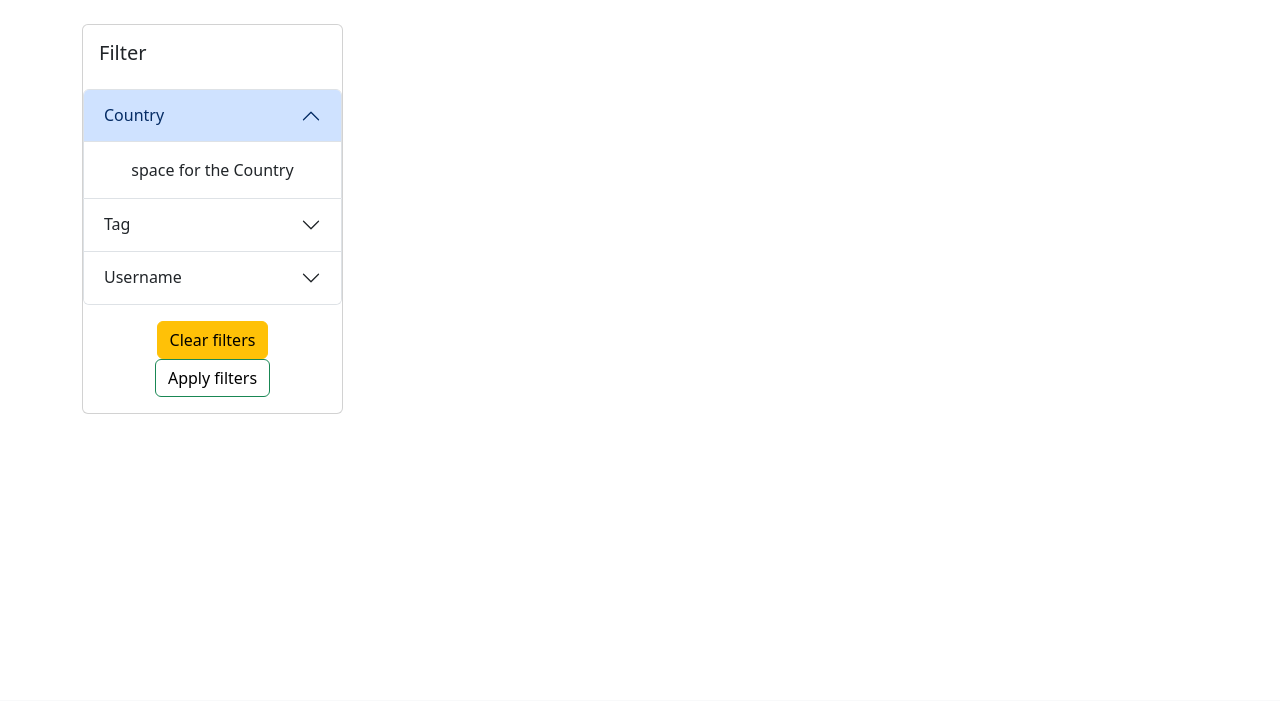
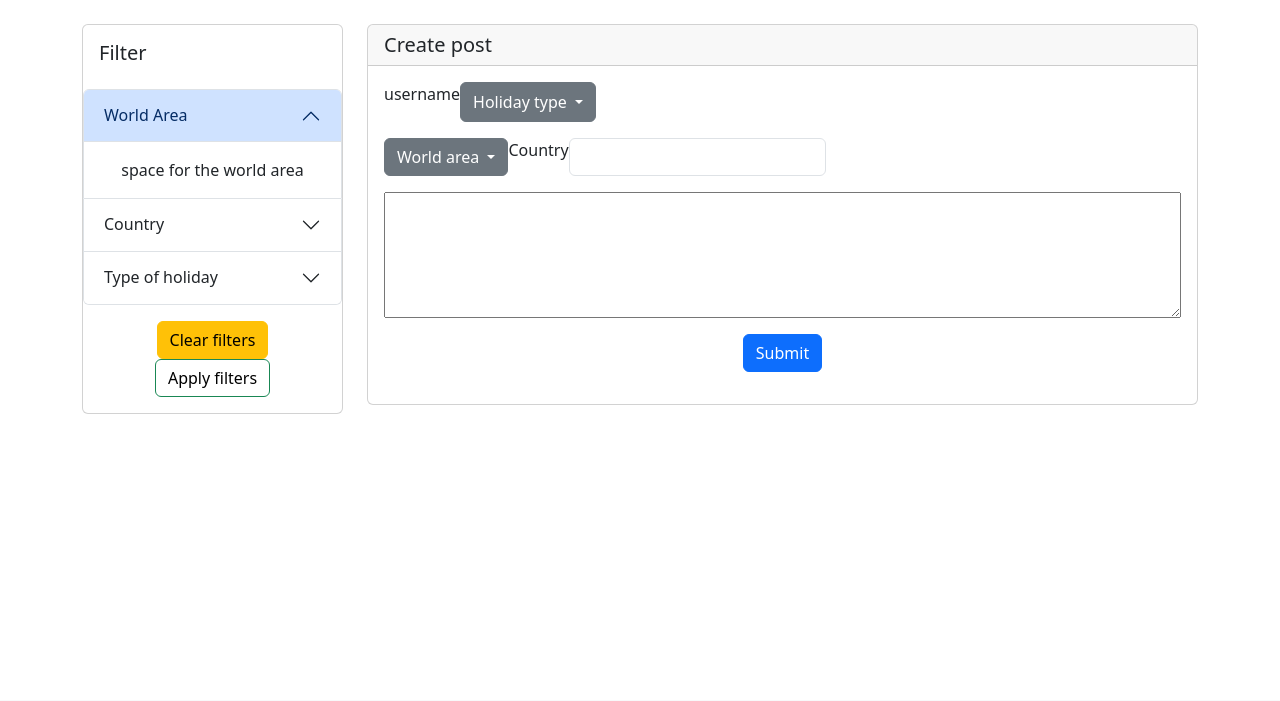
Before and after one commit to juanovt10/tracktales-blog, a Django app: template templates/board.html in a window 1280 px wide. Shown: the part 56-757 px from the top of the page. Run offline with Django 4.2, Linux system fonts and the light colour scheme; the template is opened without the code that fills it, so the values that code supplies are empty; some libraries are stand-ins or nearby versions.

Commit message:
Initial design of input comment. Use world areas and tags lists to populate form dropdowns

```diff
--- a/postBoard/urls.py
+++ b/postBoard/urls.py
@@ -4,5 +4,5 @@ from .views import index, PostBoard
 
 urlpatterns = [
     path('', index, name='index'),
-    path('board', PostBoard.as_view(), name='post_board')
+    path('board/', PostBoard.as_view(), name='post_board')
 ]
--- a/static/css/style.css
+++ b/static/css/style.css
@@ -64,9 +64,22 @@ body {
     margin-top: 20px;
 }
 
-.post-card {
+.scrollable-column{
+    padding-bottom: 60px;
+}
+
+.comment-card, .post-card {
     margin-top: 20px;
 }
+
+.comment-form-divs {
+    display: flex;
+}
+
+.comment-form-divs div {
+    display: flex;
+}
+
 
 .card-header {
     display: flex;
--- a/templates/board.html
+++ b/templates/board.html
@@ -15,12 +15,12 @@
                                 <button class="accordion-button" type="button" data-bs-toggle="collapse"
                                     data-bs-target="#panelsStayOpen-collapseOne" aria-expanded="true"
                                     aria-controls="panelsStayOpen-collapseOne">
-                                    Country
+                                    World Area
                                 </button>
                             </h2>
                             <div id="panelsStayOpen-collapseOne" class="accordion-collapse collapse show">
                                 <div class="accordion-body">
-                                    space for the Country
+                                    space for the world area
                                 </div>
                             </div>
                         </div>
@@ -29,12 +29,12 @@
                                 <button class="accordion-button collapsed" type="button" data-bs-toggle="collapse"
                                     data-bs-target="#panelsStayOpen-collapseTwo" aria-expanded="false"
                                     aria-controls="panelsStayOpen-collapseTwo">
-                                    Tag
+                                    Country
                                 </button>
                             </h2>
                             <div id="panelsStayOpen-collapseTwo" class="accordion-collapse collapse">
                                 <div class="accordion-body">
-                                    space for tag
+                                    space for country
                                 </div>
                             </div>
                         </div>
@@ -43,12 +43,12 @@
                                 <button class="accordion-button collapsed" type="button" data-bs-toggle="collapse"
                                     data-bs-target="#panelsStayOpen-collapseThree" aria-expanded="false"
                                     aria-controls="panelsStayOpen-collapseThree">
-                                    Username
+                                    Type of holiday
                                 </button>
                             </h2>
                             <div id="panelsStayOpen-collapseThree" class="accordion-collapse collapse">
                                 <div class="accordion-body">
-                                    space for Username
+                                    space for tag
                                 </div>
                             </div>
                         </div>
@@ -64,10 +64,8 @@
             </div>
         </div>
 
-        <!-- this is the post card template -->
 
-        <!-- <div class="col-9">
-            <div class="card text-center post-card">
+            <!-- <div class="card text-center post-card">
                 <div class="card-header">
                     <div class="username-info">
                         <div>
@@ -99,14 +97,82 @@
                     <div class="post-button">
                         <i class="fa-regular fa-comment"></i>Comment
                     </div>
-                </div>
-            </div> -->
+                </div> -->
 
 
-            <!-- this is the massive test -->
+            <div class="col-9 scrollable-column">
+                <div class="card comment-card">
+                    <h5 class="card-header">Create post</h5>
+                    <div class="card-body">
+                        <form>
+                            <div class="mb-3 comment-form-divs">
+                                <p>
+                                    username
+                                </p>
+                                <div class="btn-group">
+                                    <button type="button" class="btn btn-secondary dropdown-toggle" data-bs-toggle="dropdown" aria-expanded="false">
+                                        Holiday type
+                                    </button>
+                                    <ul class="dropdown-menu dropdown-menu-end">
+                                        {% for tag_value, tag_label in tags %}
+                                        <li><button class="dropdown-item" type="button">{{ tag_label }}</button></li>
+                                        {% endfor %}
+                                    </ul>
+                                </div>
+                            </div>
+                            <div class="mb-3 comment-form-divs">
+                                <div class="btn-group">
+                                    <button type="button" class="btn btn-secondary dropdown-toggle" data-bs-toggle="dropdown" aria-expanded="false">
+                                        World area
+                                    </button>
+                                    <ul class="dropdown-menu dropdown-menu-end">
+
+                                        {% for area_value, area_label in areas %}
+                                        <li><button class="dropdown-item" type="button">{{ area_label }}</button></li>
+                                        {% endfor %}
+<!--
+                                        <li><button class="dropdown-item" type="button">Action</button></li>
+                                        <li><button class="dropdown-item" type="button">Another action</button></li>
+                                        <li><button class="dropdown-item" type="button">Something else here</button></li> -->
+                                    </ul>
+                                </div>
+                                <div>
+                                    <label for="exampleInputPassword1" class="form-label">Country</label>
+                                    <input type="password" class="form-control" id="exampleInputPassword1">
+                                </div>
+                            </div>
+                            <div class="mb-3 comment-form-divs">
+                                <textarea name="post_contetn" id="post-content" cols="100" rows="5"></textarea>
+                            </div>
+
+                            <!-- <div class="mb-3">
+                                <label for="exampleInputEmail1" class="form-label">Email address</label>
+                                <input type="email" class="form-control" id="exampleInputEmail1" aria-describedby="emailHelp">
+                                <div id="emailHelp" class="form-text">We'll never share your email with anyone else.</div>
+                            </div>
 
 
-            <div class="col-9">
+                            <div class="mb-3">
+                                <label for="exampleInputPassword1" class="form-label">Password</label>
+                                <input type="password" class="form-control" id="exampleInputPassword1">
+                            </div>
+
+
+                            <div class="mb-3 form-check">
+                                <input type="checkbox" class="form-check-input" id="exampleCheck1">
+                                <label class="form-check-label" for="exampleCheck1">Check me out</label>
+                            </div> -->
+
+
+                            <button type="submit" class="btn btn-primary">Submit</button>
+                        </form>
+                    </div>
+                </div>
+
+
+
+
+
                 {% for post in posts %}
 
                 <div class="card text-center post-card">
```
Also changed, not shown: postBoard/views.py (+8 -1 lines).
